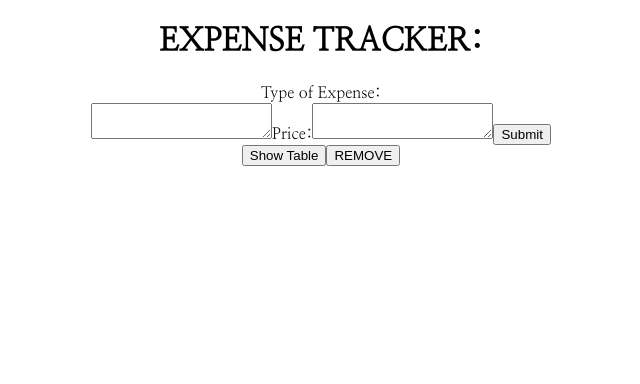
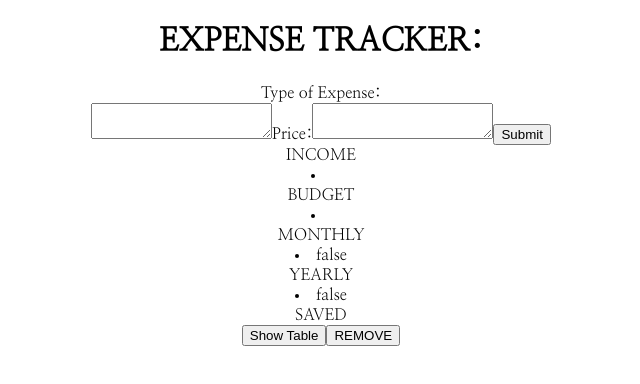
Before and after one commit to beninada/react_app, a React (Create React App) app: page /expenses in a window 1280 px wide. Shown: the top 384 px of the page, without its empty margins (319-959 px from the left). Built offline with nearby package versions, Linux system fonts and the light colour scheme; no server answers; sample sign-in values are in the browser's storage.

Commit message:
submitted Data

```diff
--- a/src/components/Expenses.js
+++ b/src/components/Expenses.js
@@ -5,6 +5,8 @@ import ExpensesTable from './ExpensesTable'
 import SubmittedData from './SubmittedData'
 import { setIncome } from '../redux/actions/userActions'
 import {setBudget} from '../redux/actions/userActions'
+import { getToken } from '../services/localStorage'
+import { Redirect } from 'react-router-dom'
 
 
 
@@ -66,6 +68,8 @@ class Expenses extends Component {
         return (
 
             <>
+             {!getToken() ? <Redirect to="/login" /> : null}
+
             <form onSubmit={this.handleSubmit}>
                 <h1>EXPENSE TRACKER:</h1>
                 <label>Type of Expense:
@@ -81,7 +85,7 @@ class Expenses extends Component {
             </form>
 
             <div>
-                <SubmittedData listOfSubmissions = {this.props.listOfSubmissions}/>
+                <SubmittedData />
             <button onClick={this.handleClick}>Show Table</button>
             <span>{this.getComponent()}</span>
             <button onClick={this.removeExpense}>REMOVE</button>
--- a/src/components/ExpensesTable.js
+++ b/src/components/ExpensesTable.js
@@ -2,6 +2,7 @@ import React from 'react';
 import { connect } from 'react-redux'
 import Expenses from './Expenses'
 import Table from 'react-bootstrap/Table'
+
 
 
 
--- a/src/components/Profile.js
+++ b/src/components/Profile.js
@@ -112,7 +112,7 @@ class Profile extends React.Component {
                 <input type="submit" value="Submit"/>
               </form>
 
-              {/* <SubmittedData /> */}
+              <SubmittedData />
               <button onClick={this.handleClick}> 💰 </button>
               <button onClick={this.handleClickDelete}>REMOVE</button>
           </div>
--- a/src/components/SubmittedData.js
+++ b/src/components/SubmittedData.js
@@ -9,25 +9,30 @@ render(){
     console.log(this.props)
    return (
     <div>
-    {/* <label>INCOME</label>
-    <span><li>{this.props.submittedData.income}</li></span>
+    <label>INCOME</label>
+    <span><li>{this.props.user.income}</li></span>
     <label>BUDGET</label>
-    <span><li>{this.props.submittedData.budget}</li></span>
+    <span><li>{this.props.user.budget}</li></span>
     <label>MONTHLY</label>
-    <span><li>{this.props.submittedData.monthly ? "true" : "false"}</li></span>
+    <span><li>{this.props.user.monthly ? "true" : "false"}</li></span>
     <label>YEARLY</label>
-    <span><li>{this.props.submittedData.yearly ? "true" : "false"}</li></span> */}
+    <span><li>{this.props.user.yearly ? "true" : "false"}</li></span>
+    <label>SAVED</label>
+   {/* <span><li>{ this.props.user.income ? "" : -  this.props.user.price} </li></span> */}
    </div>
    )
 }
+// create a ternary for price and submitted data
 
+// substractData = () =>{
 
+// }
 
 
 }
 const mapStateToProps = state =>{
     return {
-        submittedData: state.submittedData
+        user: state.user
     }
 }
 export default connect(mapStateToProps)(SubmittedData)
--- a/src/redux/actions/userActions.js
+++ b/src/redux/actions/userActions.js
@@ -23,10 +23,12 @@ export const setData = (user_id,user) =>{
   return (dispatch) => {
     updateRequest(user_id,user).then(response =>{
       console.log(response)
-      dispatch({type: 'SET_DATA', payload: response})
+      dispatch({type: 'SET_USER', payload: response})
     })
   }
 }
+
+
 
 export const setBudget = (user) =>{
   return (dispatch) => {
--- a/src/redux/reducer/dataReducer.js
+++ /dev/null
@@ -1,10 +0,0 @@
-const dataReducer = (state = {}, action) => {
-    switch (action.type){
-        case "ADD_DATA":
-            console.log(action)
-        return action.payload
-         default:
-         return state
-
-    }
-  }
--- a/src/redux/reducer/index.js
+++ b/src/redux/reducer/index.js
@@ -1,13 +1,13 @@
 import {combineReducers} from 'redux'
 import userReducer from './userReducer'
 import expenseReducer from './expenseReducer'
-import dataReducer from './dataReducer'
+
 
 
 
 export default combineReducers({
     user: userReducer,
     expenses: expenseReducer,
-     submittedData: dataReducer,
+
 
 })
```
Also changed, not shown: src/App.js (line endings or trailing spaces).
